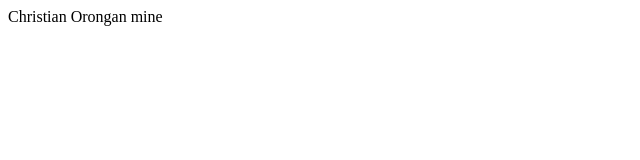
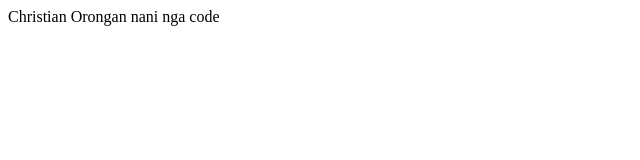
Before and after one commit to chrstnparaz/it2r4_web_acts, a website: page index.html in a window 1280 px wide. Shown: the full height of the page, 0-640 px from the left. Drawn offline with Linux system fonts and the light colour scheme.

Commit message:
changes code

```diff
--- a/index.html
+++ b/index.html
@@ -6,6 +6,6 @@
   <title>Document</title>
 </head>
 <body>
-  Christian Orongan mine
+  Christian Orongan nani nga code
 </body>
 </html>
```
